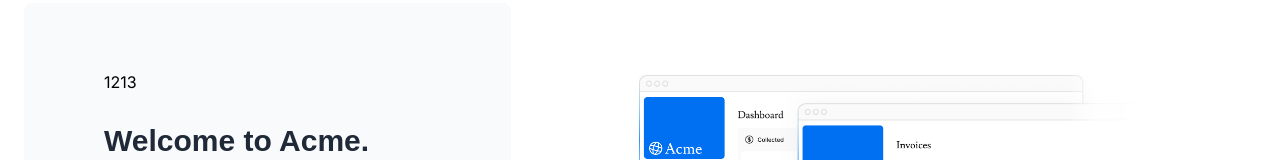
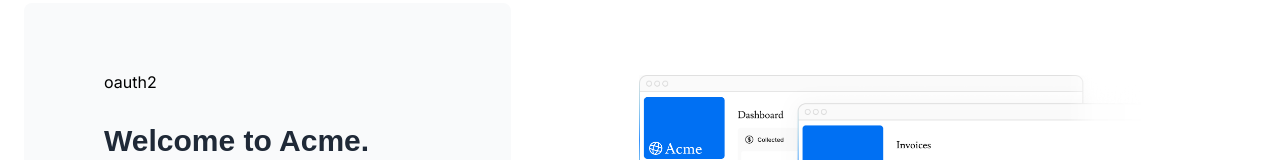
Before and after one commit to chengp97/nextjs_dashboard, a Next.js app: page / in a window 1280 px wide. Shown: the part 245-405 px from the top of the page. Built offline with nearby package versions, Linux system fonts and the light colour scheme; a web font is replaced by a local one.

Commit message:
修改文本内容为“oauth2”

```diff
--- a/app/page.tsx
+++ b/app/page.tsx
@@ -17,7 +17,7 @@ export default function Page() {
       </div>
       <div className="mt-4 flex grow flex-col gap-4 md:flex-row">
         <div className="flex flex-col justify-center gap-6 rounded-lg bg-gray-50 px-6 py-10 md:w-2/5 md:px-20">
-          <p>1213</p>
+          <p>oauth2</p>
           <p className={`${lusitana.className} text-xl  text-gray-800 md:text-3xl md:leading-normal`}>
             <strong>Welcome to Acme.</strong> This is the example for the{' '}
             <a href="https://nextjs.org/learn/" className="text-blue-500">
```
